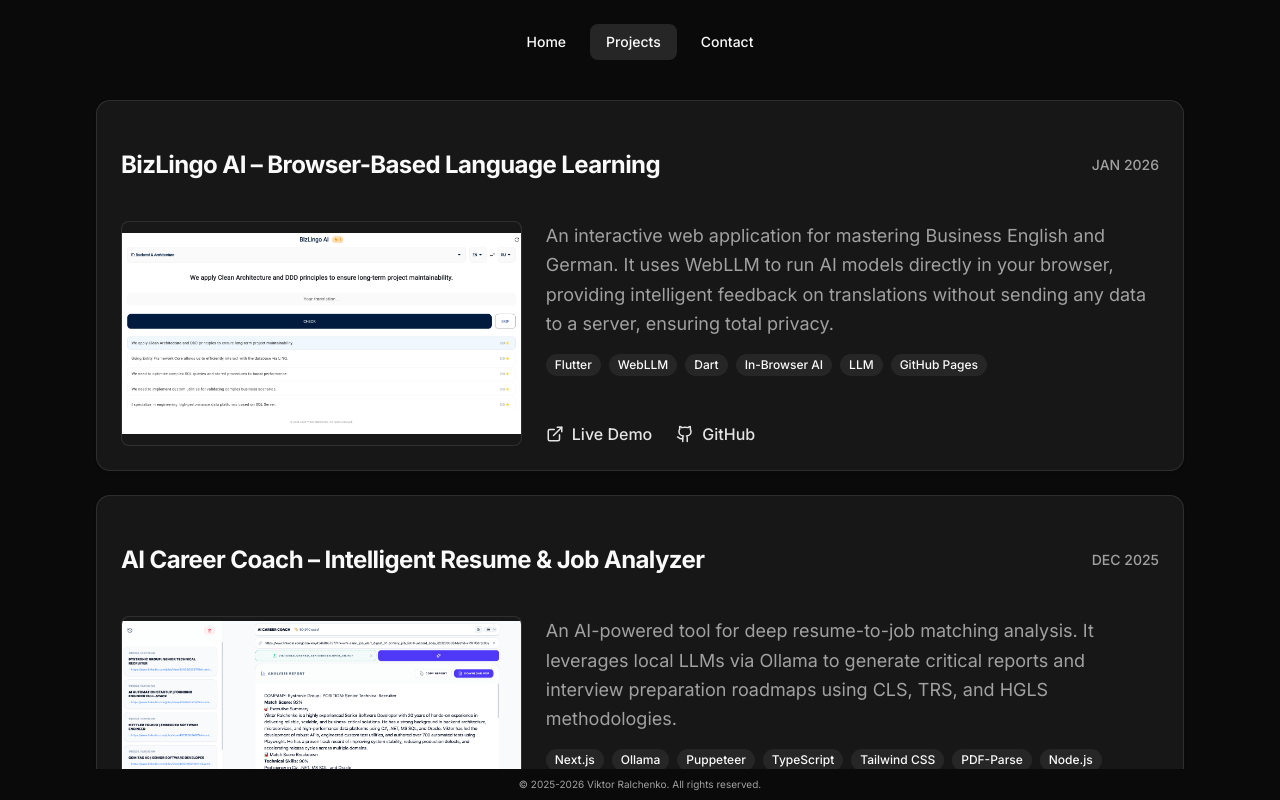
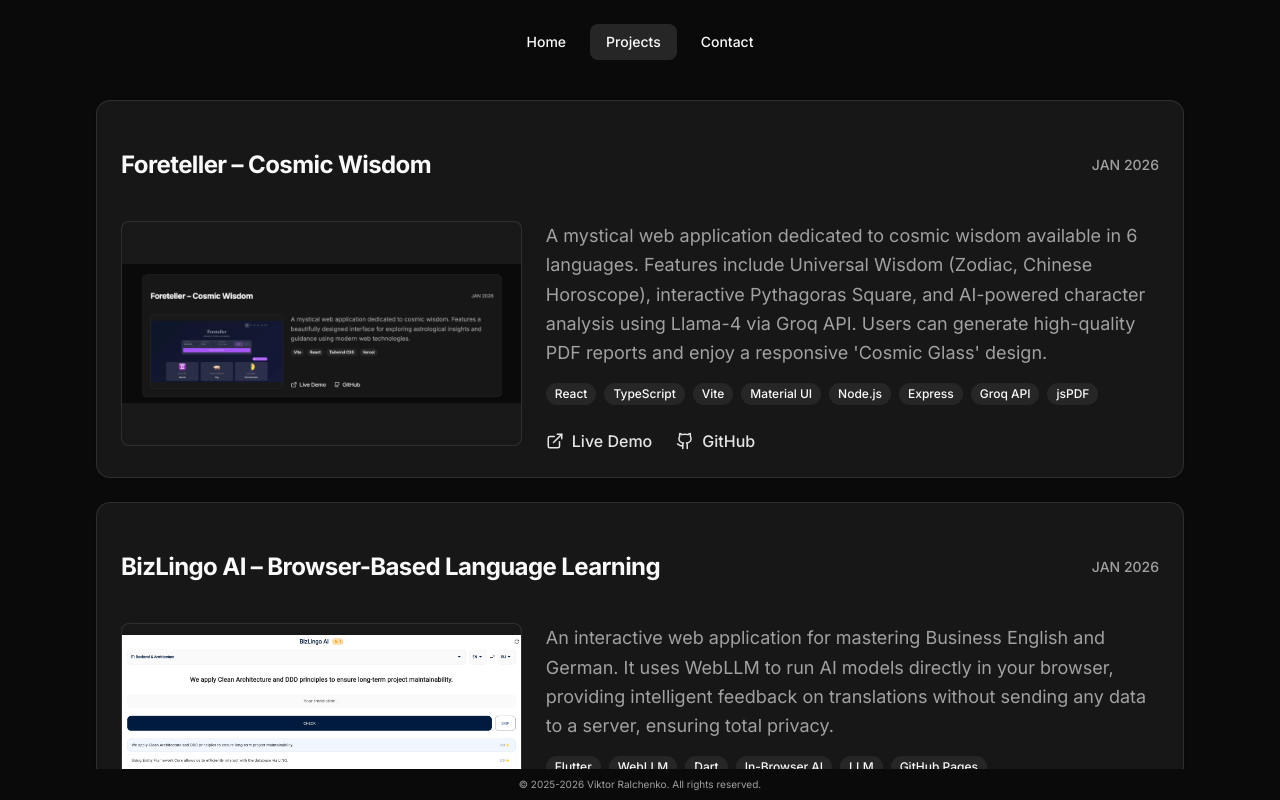
Before and after one commit to vralchenko/vralchenko-portfolio, a Next.js app: page /projects in a window 1280 px wide. Built offline with nearby package versions, Linux system fonts and the light colour scheme.

Commit message:
Add Foreteller project to portfolio

```diff
--- a/app/projects/page.tsx
+++ b/app/projects/page.tsx
@@ -4,6 +4,19 @@ export default function ProjectsPage() {
     return (
         <main className="flex flex-col flex-grow overflow-hidden">
             <div className="px-4 pt-1 pb-4 md:px-8 md:pt-4 md:pb-8 max-w-6xl mx-auto w-full overflow-y-auto scrollbar-thin">
+                <ProjectCard
+                    title={
+                        <div className="flex justify-between items-center w-full">
+                            <span className="text-2xl font-bold tracking-tight">Foreteller – Cosmic Wisdom</span>
+                            <span className="text-muted-foreground text-sm font-medium whitespace-nowrap ml-4 uppercase">Jan 2026</span>
+                        </div>
+                    }
+                    description="A mystical web application dedicated to cosmic wisdom available in 6 languages. Features include Universal Wisdom (Zodiac, Chinese Horoscope), interactive Pythagoras Square, and AI-powered character analysis using Llama-4 via Groq API. Users can generate high-quality PDF reports and enjoy a responsive 'Cosmic Glass' design."
+                    technologies={["React", "TypeScript", "Vite", "Material UI", "Node.js", "Express", "Groq API", "jsPDF"]}
+                    githubLink="https://github.com/vralchenko/Foreteller"
+                    liveLink="https://foreteller.vercel.app/"
+                    imageSrc="/foreteller.jpg"
+                />
                 <ProjectCard
                     title={
                         <div className="flex justify-between items-center w-full">
```
Also changed, not shown: public/foreteller.jpg (added).
